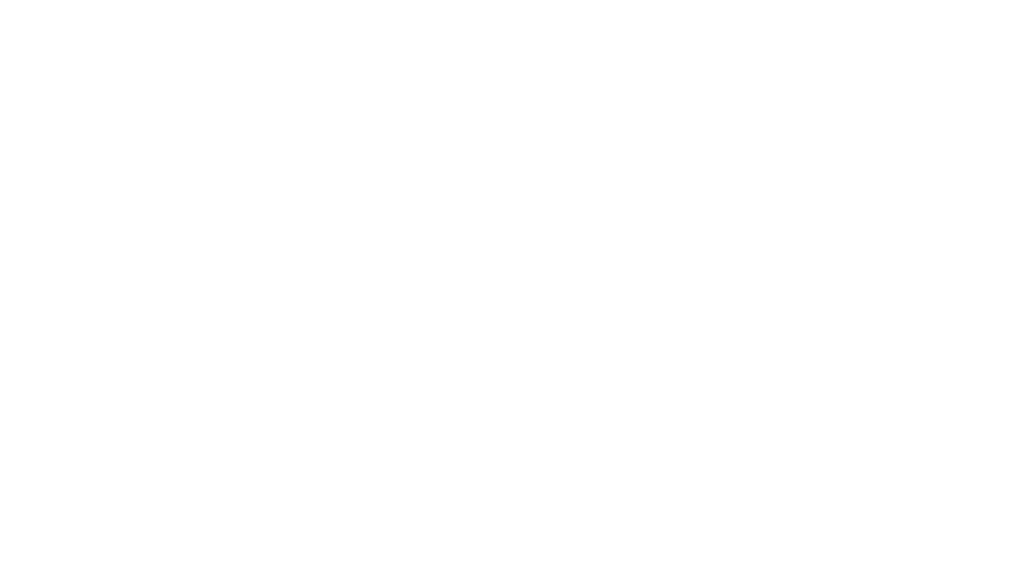
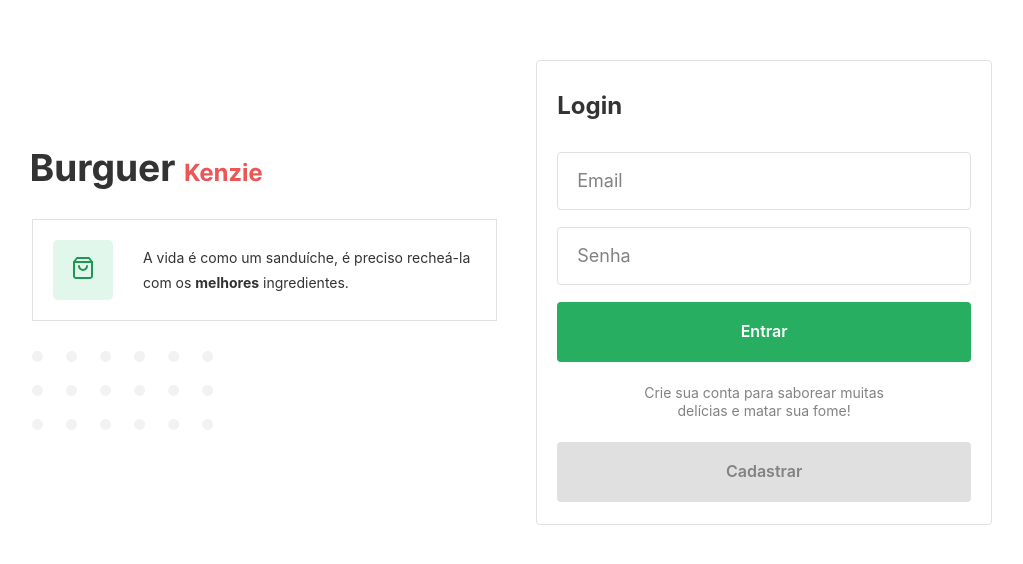
Before and after one commit to rodrigojsdeveloper/refactoring-burger-kenzie, a React (Vite) app: page / in a window 1280 px wide. Shown: the part 108-672 px from the top of the page, without its empty margins (128-1151 px from the left). Built offline with nearby package versions, Linux system fonts and the light colour scheme.

Commit message:
Feat: SignIn page created and styled

```diff
--- a/src/components/LogoDetails/style.ts
+++ b/src/components/LogoDetails/style.ts
@@ -1,12 +1,27 @@
 import styled from "styled-components";
 
 const Container = styled.div`
+  width: 100%;
+  max-width: 465px;
   height: 276px;
 
   display: flex;
   flex-direction: column;
   justify-content: space-between;
   align-items: flex-start;
+
+  @media (max-width: 1024px) {
+    justify-content: center;
+    align-items: center;
+
+    & > img:nth-child(1) {
+      padding-bottom: 20px;
+    }
+
+    & > img:nth-child(3) {
+      display: none;
+    }
+  }
 `;
 
 export { Container };
--- a/src/components/MiniDetails/style.ts
+++ b/src/components/MiniDetails/style.ts
@@ -23,12 +23,22 @@ const Container = styled.div`
   }
 
   & > p {
+    padding-left: 15px;
+
     font-size: 14px;
     font-weight: 400;
     line-height: 25px;
 
     width: 100%;
     max-width: 348px;
+
+    @media (max-width: 425px) {
+      line-height: 20px;
+    }
+
+    @media (max-width: 375px) {
+      font-size: 12px;
+    }
   }
 `;
 
--- /dev/null
+++ b/src/pages/SignIn/index.tsx
@@ -0,0 +1,14 @@
+import { FormSignIn } from "../../components/FormSignIn";
+import { LogoDetails } from "../../components/LogoDetails";
+import { Container } from "./style";
+
+const SignIn = () => {
+  return (
+    <Container>
+      <LogoDetails />
+      <FormSignIn />
+    </Container>
+  );
+};
+
+export { SignIn };
--- /dev/null
+++ b/src/pages/SignIn/style.ts
@@ -0,0 +1,22 @@
+import styled from "styled-components";
+
+const Container = styled.div`
+  width: 100%;
+  max-width: 1000px;
+  min-height: 100vh;
+
+  display: flex;
+  flex-direction: row;
+  justify-content: space-between;
+  align-items: center;
+
+  margin: auto;
+  padding: 20px;
+
+  @media (max-width: 1024px) {
+    flex-direction: column;
+    justify-content: center;
+  }
+`;
+
+export { Container };
--- a/src/routes/index.tsx
+++ b/src/routes/index.tsx
@@ -1,9 +1,10 @@
 import { Routes, Route } from "react-router-dom";
+import { SignIn } from "../pages/SignIn";
 
 const AllRoutes = () => {
   return (
     <Routes>
-      <Route path="" element />
+      <Route path="" element={<SignIn />} />
     </Routes>
   );
 };
```
